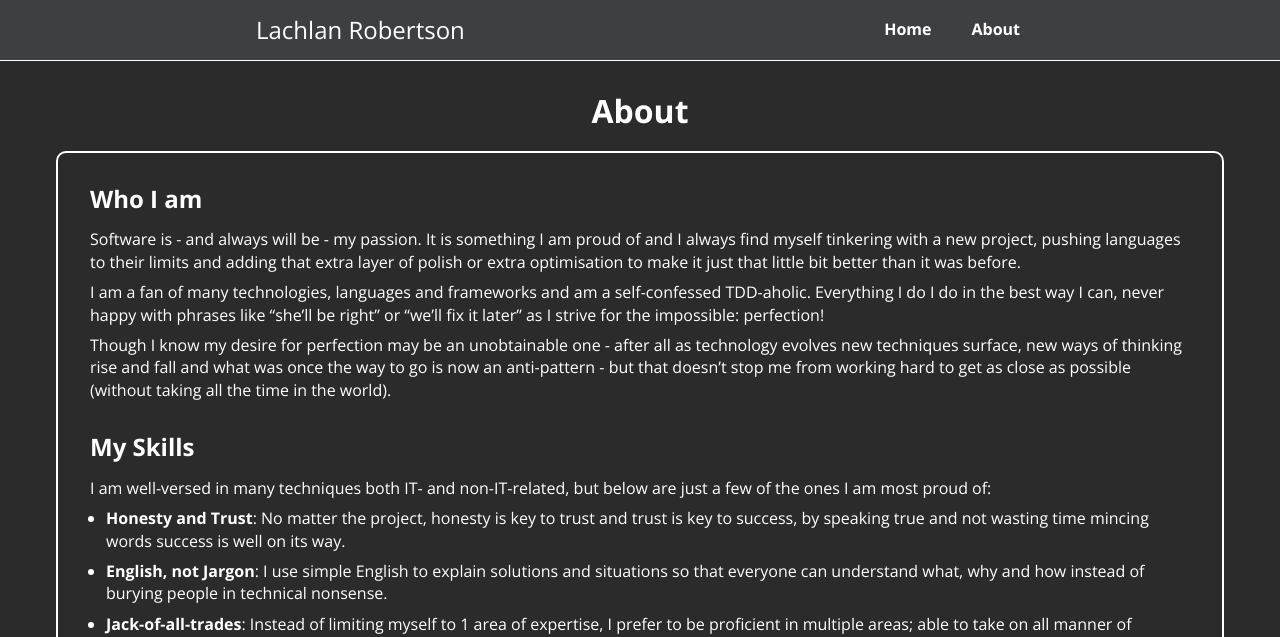
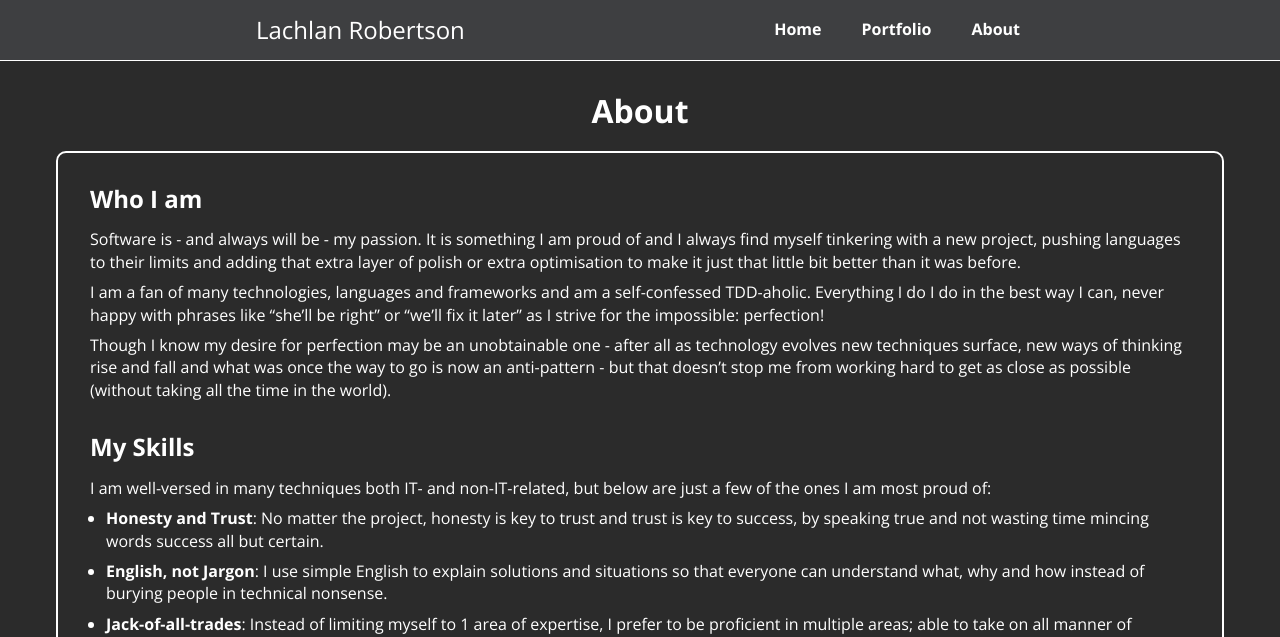
Before and after one commit to lrobert142/lrobert142.github.io, a Jekyll site: the page built from about.md, in a window 1280 px wide. Shown: the top 637 px of the page. Built offline with Jekyll 4.4.1, drawn with Linux system fonts in a browser that asks for light colours.

Commit message:
Portfolio complete

```diff
--- a/_config.yml
+++ b/_config.yml
@@ -21,7 +21,9 @@
 
 # Nav settings
 navbar:
-  - slug: about
+  - slug: /portfolio/
+    title: Portfolio
+  - slug: /about/
     title: About
 
 # Build settings
--- a/_sass/main.scss
+++ b/_sass/common.scss
@@ -56,3 +56,7 @@
     transition: background-color 0.5s ease, color 0.5s ease;
   }
 }
+
+.clearfix {
+  clear: both;
+}
--- /dev/null
+++ b/_sass/pages/portfolio.scss
@@ -0,0 +1,42 @@
+body[data-page-type='portfolio'] {
+  .post-content {
+    margin-bottom: 2rem;
+
+    .name {
+      margin-bottom: 0.25rem;
+    }
+
+    .about {
+      display: block;
+      margin-bottom: 1rem;
+    }
+
+    .logo {
+      float: left;
+      width: 150px;
+      margin: 0 1rem 1rem 0;
+      background: var(--white);
+    }
+  }
+
+  @media (max-width: 600px) {
+    .post-content {
+      padding-bottom: 1rem;
+      margin-bottom: 1rem;
+      border-bottom: 1px solid var(--white);
+      border-radius: 0;
+
+      &:last-of-type {
+        border: none;
+        padding: 0;
+        margin: 0;
+      }
+
+      .logo {
+        height: 50px;
+        width: auto;
+        margin: 0 0.5rem 0.5rem 0;
+      }
+    }
+  }
+}
--- a/about.md
+++ b/about.md
@@ -17,7 +17,7 @@
 
 I am well-versed in many techniques both IT- and non-IT-related, but below are just a few of the ones I am most proud of:
 
-- **Honesty and Trust**: No matter the project, honesty is key to trust and trust is key to success, by speaking true and not wasting time mincing words success is well on its way.
+- **Honesty and Trust**: No matter the project, honesty is key to trust and trust is key to success, by speaking true and not wasting time mincing words success all but certain.
 - **English, not Jargon**: I use simple English to explain solutions and situations so that everyone can understand what, why and how instead of burying people in technical nonsense.
 - **Jack-of-all-trades**: Instead of limiting myself to 1 area of expertise, I prefer to be proficient in multiple areas; able to take on all manner of projects no matter what the specifics are.
 - **Never Settle for Second Best**: No matter what, your projects always get the best, using only the best possible techniques and technologies. Half-done is never allowed!
--- a/assets/main.scss
+++ b/assets/main.scss
@@ -5,7 +5,7 @@
 //Must be included in order
 @import url('https://fonts.googleapis.com/css?family=Open+Sans:400,700');
 @import "normalize";
-@import "main";
+@import "common";
 
 //Can be included in any order
 @import "includes/footer";
@@ -14,3 +14,4 @@
 @import "layouts/home";
 @import "layouts/page";
 @import "pages/404";
+@import "pages/portfolio";
```
Also changed, not shown: _data/projects.yml (added, +30 -0 lines), _includes/disqus_comments.html (deleted, +0 -20 lines), _layouts/post.html (deleted, +0 -27 lines), _posts/2019-05-09-welcome-to-jekyll.markdown (deleted, +0 -25 lines), index.md (+0 -3 lines), portfolio.html (added, +27 -0 lines), assets/images/projects/adzurra.png (added), assets/images/projects/beamenergy.png (added), assets/images/projects/beconhealth.jpg (added), assets/images/projects/parenttv.png (added), 1 other file.
